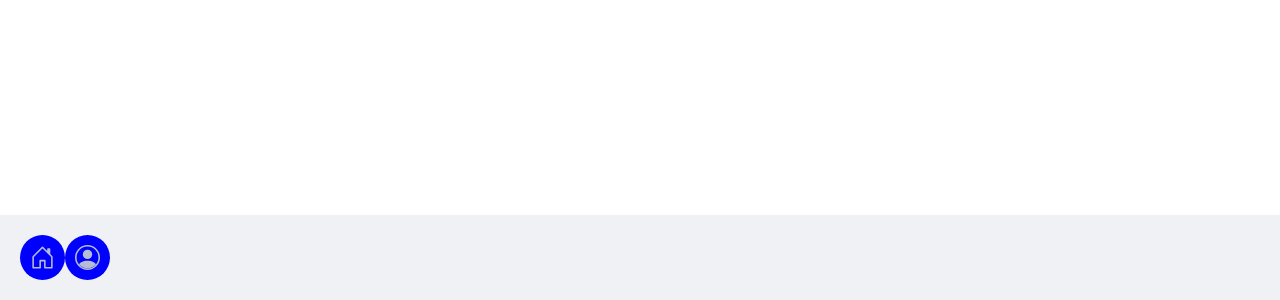
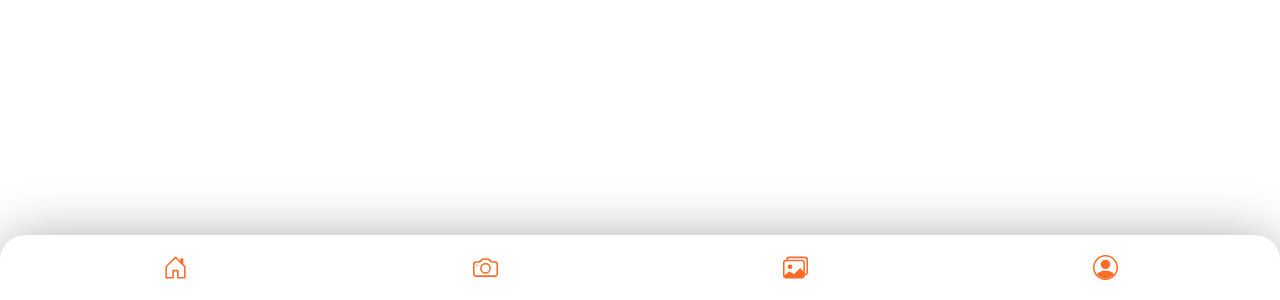
Before and after one commit to geoffreyadam/1H1D-Front, a Vue app: page / in a window 1280 px wide. Shown: the part 500-800 px from the top of the page. Built offline with nearby package versions, Linux system fonts and the light colour scheme.

Commit message:
[UPDATE] Ending menu. TODO : Change colors + links
 Modifications qui seront validées :
	modifié :         src/assets/styles/header.css
	modifié :         src/components/header/Header.vue

```diff
--- a/src/assets/styles/header.css
+++ b/src/assets/styles/header.css
@@ -1,18 +1,42 @@
 /* background-color : #EFF1F5; */
 
 .header {
-  background-color: #EFF1F5;
+  background-color: #FFFFFF;
   position: fixed;
   bottom: 0;
-  width: 100vw;
+  width: calc(100vw - 40px);
   display: flex;
-  padding: 20px;
+  padding: 10px 20px;
   z-index: 1000;
+  justify-content: space-around;
+  align-items: center;
+  box-shadow: 0px 4px 59px -5px rgba(0,0,0,0.42);
+  -webkit-box-shadow: 0px 4px 59px -5px rgba(0,0,0,0.42);
+  -moz-box-shadow: 0px 4px 59px -5px rgba(0,0,0,0.42);
+  border-top-left-radius: 25px;
+  border-top-right-radius: 25px;
 }
 .header > section {
   width: 45px;
   height: 45px;
   position: relative;
+}
+.header > section:hover > div {
+  background-color: #1660F1;
+  position: absolute;
+  bottom: 0;
+  height: 45px;
+  width: 45px;
+  border-radius: 100px;
+  z-index: 1001;
+  transition: all ease 0.15s;
+}
+.header > section:hover svg{
+  fill: #ffffff;
+  transition: all ease 0.25s;
+}
+.svg_active {
+  fill: #ffffff;
 }
 .header section a {
   width: 45px;
@@ -32,16 +56,6 @@
   height: 25px;
   z-index: 1002;
 }
-.header_active {
-  position: absolute;
-  bottom: 0;
-  background-color: blue;
-  height: 45px;
-  width: 45px;
-  border-radius: 100px;
-  z-index: 1001;
-}
-
 .headertransition-enter-active{
   transition: opacity 1s ease;
 }
--- a/src/components/header/Header.vue
+++ b/src/components/header/Header.vue
@@ -1,22 +1,40 @@
 <template>
   <div class="header">
     <section>
-      <router-link to="/" v-on:mouseover.native="changeHoveredIcon('home')" >
-        <svg xmlns="http://www.w3.org/2000/svg" width="16" height="16" fill="#B5BDD6" class="bi bi-house-door" viewBox="0 0 16 16">
+      <router-link to="/">
+        <svg xmlns="http://www.w3.org/2000/svg" width="16" height="16" fill="#FD6C26" class="bi bi-house-door" viewBox="0 0 16 16">
           <path d="M8.354 1.146a.5.5 0 0 0-.708 0l-6 6A.5.5 0 0 0 1.5 7.5v7a.5.5 0 0 0 .5.5h4.5a.5.5 0 0 0 .5-.5v-4h2v4a.5.5 0 0 0 .5.5H14a.5.5 0 0 0 .5-.5v-7a.5.5 0 0 0-.146-.354L13 5.793V2.5a.5.5 0 0 0-.5-.5h-1a.5.5 0 0 0-.5.5v1.293L8.354 1.146zM2.5 14V7.707l5.5-5.5 5.5 5.5V14H10v-4a.5.5 0 0 0-.5-.5h-3a.5.5 0 0 0-.5.5v4H2.5z"/>
         </svg>
       </router-link>
-      <section class="header_active"></section>
+      <div></div>
     </section>
     <section>
-      <router-link to="/about" v-on:mouseover.native="changeHoveredIcon('about')">
-        <svg xmlns="http://www.w3.org/2000/svg" width="16" height="16" fill="#B5BDD6" class="bi bi-person-circle" viewBox="0 0 16 16">
+      <router-link to="/">
+        <svg xmlns="http://www.w3.org/2000/svg" width="16" height="16" fill="#FD6C26" class="bi bi-camera" viewBox="0 0 16 16">
+          <path d="M15 12a1 1 0 0 1-1 1H2a1 1 0 0 1-1-1V6a1 1 0 0 1 1-1h1.172a3 3 0 0 0 2.12-.879l.83-.828A1 1 0 0 1 6.827 3h2.344a1 1 0 0 1 .707.293l.828.828A3 3 0 0 0 12.828 5H14a1 1 0 0 1 1 1v6zM2 4a2 2 0 0 0-2 2v6a2 2 0 0 0 2 2h12a2 2 0 0 0 2-2V6a2 2 0 0 0-2-2h-1.172a2 2 0 0 1-1.414-.586l-.828-.828A2 2 0 0 0 9.172 2H6.828a2 2 0 0 0-1.414.586l-.828.828A2 2 0 0 1 3.172 4H2z"/>
+          <path d="M8 11a2.5 2.5 0 1 1 0-5 2.5 2.5 0 0 1 0 5zm0 1a3.5 3.5 0 1 0 0-7 3.5 3.5 0 0 0 0 7zM3 6.5a.5.5 0 1 1-1 0 .5.5 0 0 1 1 0z"/>
+        </svg>
+      </router-link>
+      <div></div>
+    </section>
+        <section>
+      <router-link to="/">
+        <svg xmlns="http://www.w3.org/2000/svg" width="16" height="16" fill="#FD6C26" class="bi bi-images" viewBox="0 0 16 16">
+          <path d="M4.502 9a1.5 1.5 0 1 0 0-3 1.5 1.5 0 0 0 0 3z"/>
+          <path d="M14.002 13a2 2 0 0 1-2 2h-10a2 2 0 0 1-2-2V5A2 2 0 0 1 2 3a2 2 0 0 1 2-2h10a2 2 0 0 1 2 2v8a2 2 0 0 1-1.998 2zM14 2H4a1 1 0 0 0-1 1h9.002a2 2 0 0 1 2 2v7A1 1 0 0 0 15 11V3a1 1 0 0 0-1-1zM2.002 4a1 1 0 0 0-1 1v8l2.646-2.354a.5.5 0 0 1 .63-.062l2.66 1.773 3.71-3.71a.5.5 0 0 1 .577-.094l1.777 1.947V5a1 1 0 0 0-1-1h-10z"/>
+        </svg>
+      </router-link>
+      <div></div>
+    </section>
+    <section>
+      <router-link to="/about">
+        <svg xmlns="http://www.w3.org/2000/svg" width="16" height="16" fill="#FD6C26" class="bi bi-person-circle" viewBox="0 0 16 16">
           <path d="M13.468 12.37C12.758 11.226 11.195 10 8 10s-4.757 1.225-5.468 2.37A6.987 6.987 0 0 0 8 15a6.987 6.987 0 0 0 5.468-2.63z"/>
           <path fill-rule="evenodd" d="M8 9a3 3 0 1 0 0-6 3 3 0 0 0 0 6z"/>
           <path fill-rule="evenodd" d="M8 1a7 7 0 1 0 0 14A7 7 0 0 0 8 1zM0 8a8 8 0 1 1 16 0A8 8 0 0 1 0 8z"/>
         </svg>
       </router-link>
-      <section class="header_active"></section>
+      <div></div>
     </section>
   </div>
 </template>
@@ -31,9 +49,9 @@ export default {
     }
   },
   methods: {
-    changeHoveredIcon: function (hoveredButton) {
-      this.hovered = this.hovered === hoveredButton ? this.hovered : hoveredButton
-    }
+  },
+  beforeMount () {
+    this.active = localStorage.header
   }
 }
 </script>
```
